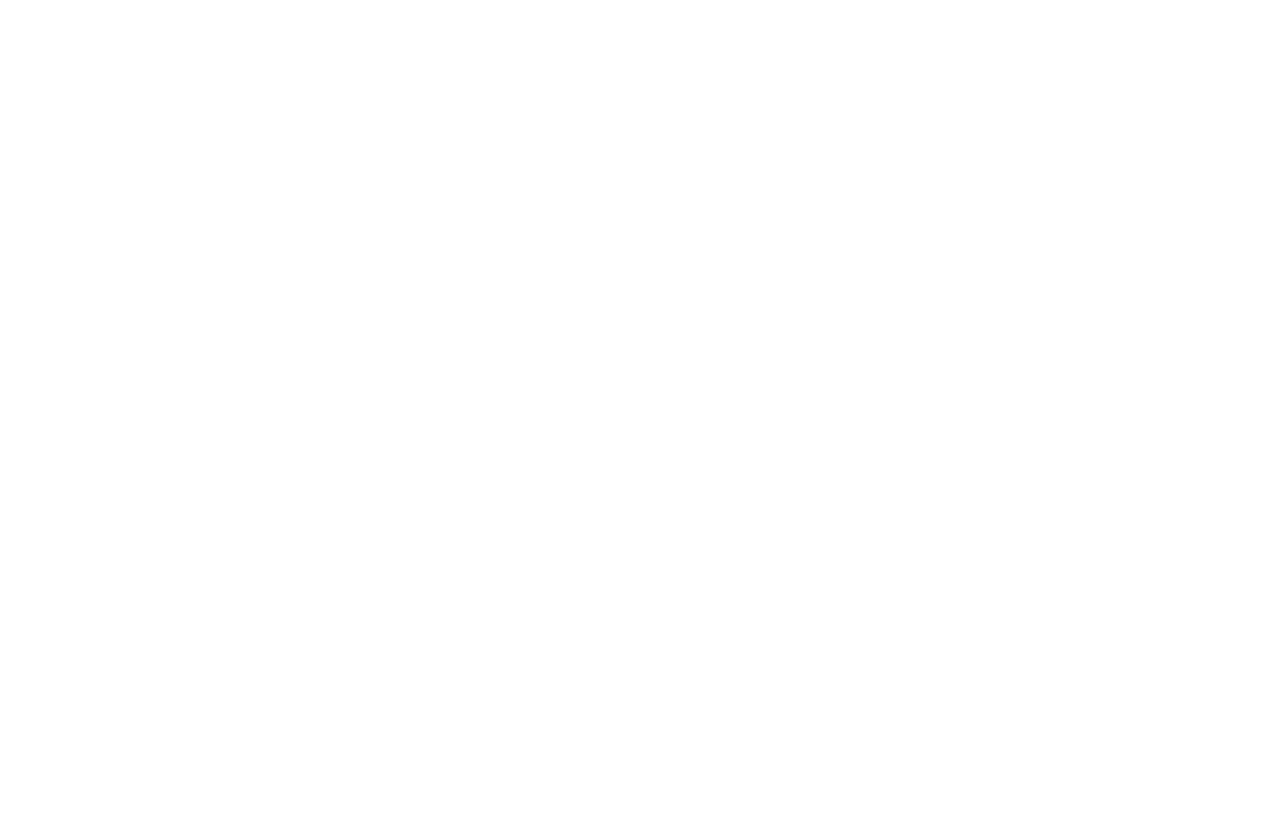
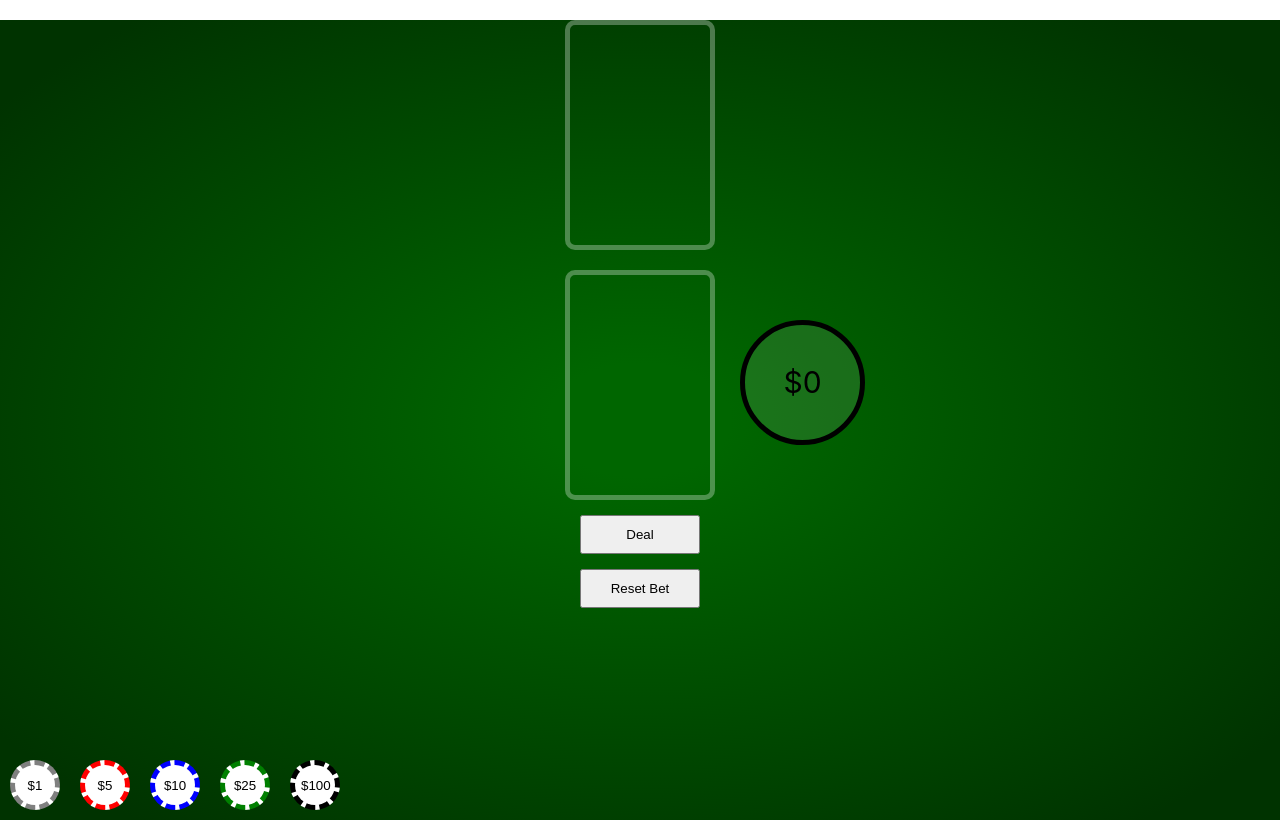
Before and after one commit to eduardmirzoyan/Blackjack, a React (Create React App) app: page /game in a window 1280 px wide. Built offline with nearby package versions, Linux system fonts and the light colour scheme.

Commit message:
Added a table, chips and button

```diff
--- a/src/Routes.jsx
+++ b/src/Routes.jsx
@@ -2,12 +2,15 @@
 import { Route, Switch } from 'react-router-dom';
 import Home from './pages/Home';
 import Cards from './pages/Cards';
+import Game from './pages/Game';
 
 
 const Routes = () => (
   <Switch>
     <Route exact path="/" component={Home} />
     <Route exact path="/cards" component={Cards} />
+    <Route exact path="/game" component={Game} />
+
   </Switch>
 );
 
--- a/src/components/Card.jsx
+++ b/src/components/Card.jsx
@@ -73,12 +73,27 @@
   width: 120,
 };
 
+const translateRank = (rank) => {
+  switch(rank) {
+    case 1:
+      return 'A';
+    case 11:
+      return 'J';
+    case 12:
+      return 'Q';
+    case 13:
+      return 'K';
+    default:
+      return rank;
+  }
+}
+
 const Card = (props) => {
   const { suit, rank } = props;
   return (
     <CardWrapper>
       <p css={rankSyles}>
-        {rank}
+        {translateRank(rank)}
       </p>
 
       {(suit === 'spades') && <GiSpades css={iconStyles} />}
@@ -94,11 +109,13 @@
       {(suit === 'clubs') && <GiClubs css={iconStylesBottom} />}
 
       <p css={rankSylesBottom}>
-        {rank}
+        {translateRank(rank)}
       </p>
 
     </CardWrapper>
   );
+
+
 
   function backSide() {
     return (
--- /dev/null
+++ b/src/pages/Game.jsx
@@ -0,0 +1,155 @@
+import React, { Component } from 'react';
+import styled from '@emotion/styled';
+import Card from '../components/Card';
+import cardsArray from '../helpers/cardsArray';
+import { Link } from 'react-router-dom';
+
+import { css, cx } from 'emotion';
+/** @jsx jsx */
+import { jsx } from '@emotion/core';
+
+const TableFelt = styled.div({
+    backgroundImage: 'radial-gradient(#006600 10%,  #003300 90%)',
+    height: '100vh',
+    width: '100vw',
+    position: 'relative',
+});
+
+const CardFrame = styled.div`
+    border: 5px solid rgba(255, 255, 255, .3);
+    padding: 10px;
+    border-radius: 10px;
+    width: 120px;
+    height: 200px;
+    margin: 0 auto;
+    margin-top: 20px;
+    display: block;
+    vertical-align: middle;
+`;
+
+const ActionButton = styled.button({
+    width: 120,
+    margin: '0 auto',
+    marginTop: 15,
+    textAlign: 'center',
+    cursor: 'pointer',
+    display: 'block',
+    padding: 10,
+});
+
+const DealerSection = styled.div({
+    position: 'relative',
+    display: 'block',
+    alignItems: 'center',
+    margin: '0 auto',
+});
+
+const PlayerSection = styled.div({
+    position: 'relative',
+    display: 'block',
+    alignItems: 'center',
+    margin: '0 auto',
+});
+
+const ChipTracker = styled.div({
+    position: 'absolute',
+    bottom: 0,
+})
+
+const Chip = styled.button( {
+    color: 'black',
+    backgroundColor: 'white',
+    border: '5px solid black',
+    borderRadius: '50%',
+    borderStyle: 'dashed',
+    height: 50,
+    width: 50,
+    float: 'left',
+    margin: 10,
+    cursor: 'pointer',
+},
+    (props) => ({borderColor: props.color})
+);
+
+const Bet = styled.div({
+    backgroundColor: 'rgba(255, 255, 255, 0.1)',
+    border: '5px solid black',
+    borderRadius: '50%',
+    height: 115,
+    width: 115,
+    textAlign: 'center',
+    fontSize: 30,
+    lineHeight: '115px',
+    display: 'inline-block',
+    verticalAlign: 'middle',
+    position: 'absolute',
+    top: 50,
+    left: 'calc(50% + 100px)',
+});
+
+
+
+const Table = (props) => {
+
+    return (
+        <TableFelt>
+            <DealerSection>
+                <CardFrame/>
+            </DealerSection>
+
+            <PlayerSection>
+                <CardFrame/>
+                <Bet> ${props.currentBet}</Bet>
+            </PlayerSection>
+
+            <ActionButton onClick={props.dealCards}>Deal</ActionButton>
+            <ActionButton onClick={props.resetBet}>Reset Bet</ActionButton>
+
+            <ChipTracker>
+                <Chip onClick={() => (props.raiseBet(1))} color={'gray'}>$1</Chip>
+                <Chip onClick={() => (props.raiseBet(5))} color={'red'}>$5</Chip>
+                <Chip onClick={() => (props.raiseBet(10))} color={'blue'}>$10</Chip>
+                <Chip onClick={() => (props.raiseBet(25))} color={'green'}>$25</Chip>
+                <Chip onClick={() => (props.raiseBet(100))} color={'black'}>$100</Chip>
+            </ChipTracker>
+
+        </TableFelt>
+    );
+}
+
+class Game extends Component {
+
+    state = {
+        currentBet: 0,
+        currentPlayerCards: [],
+        currentDealerCards: [],
+    };
+
+    raiseBet = (value) => {
+        this.setState((prevState) => ({
+            currentBet: prevState.currentBet + value,
+        }));
+    }
+
+    resetBet = () => {
+        this.setState({
+            currentBet: 0,
+        });
+    }
+
+    dealCards = () => {
+        this.setState((prevState) => ({
+            currentPlayerCards: prevState.currentPlayerCards.concat('Value'),
+        }));
+    };
+
+    render() {
+        return (
+            <div>
+                <Table dealCards={this.dealCards} currentBet={this.state.currentBet} resetBet={this.resetBet} raiseBet={this.raiseBet}/>
+            </div>
+        );
+    }
+}
+
+export default Game;
--- a/src/pages/Home.jsx
+++ b/src/pages/Home.jsx
@@ -8,6 +8,8 @@
         <Link to="/">Home</Link>
         <br />
         <Link to="/cards">Cards</Link>
+        <br />
+        <Link to="/game">Game</Link>
 
       </div>
     );
```
